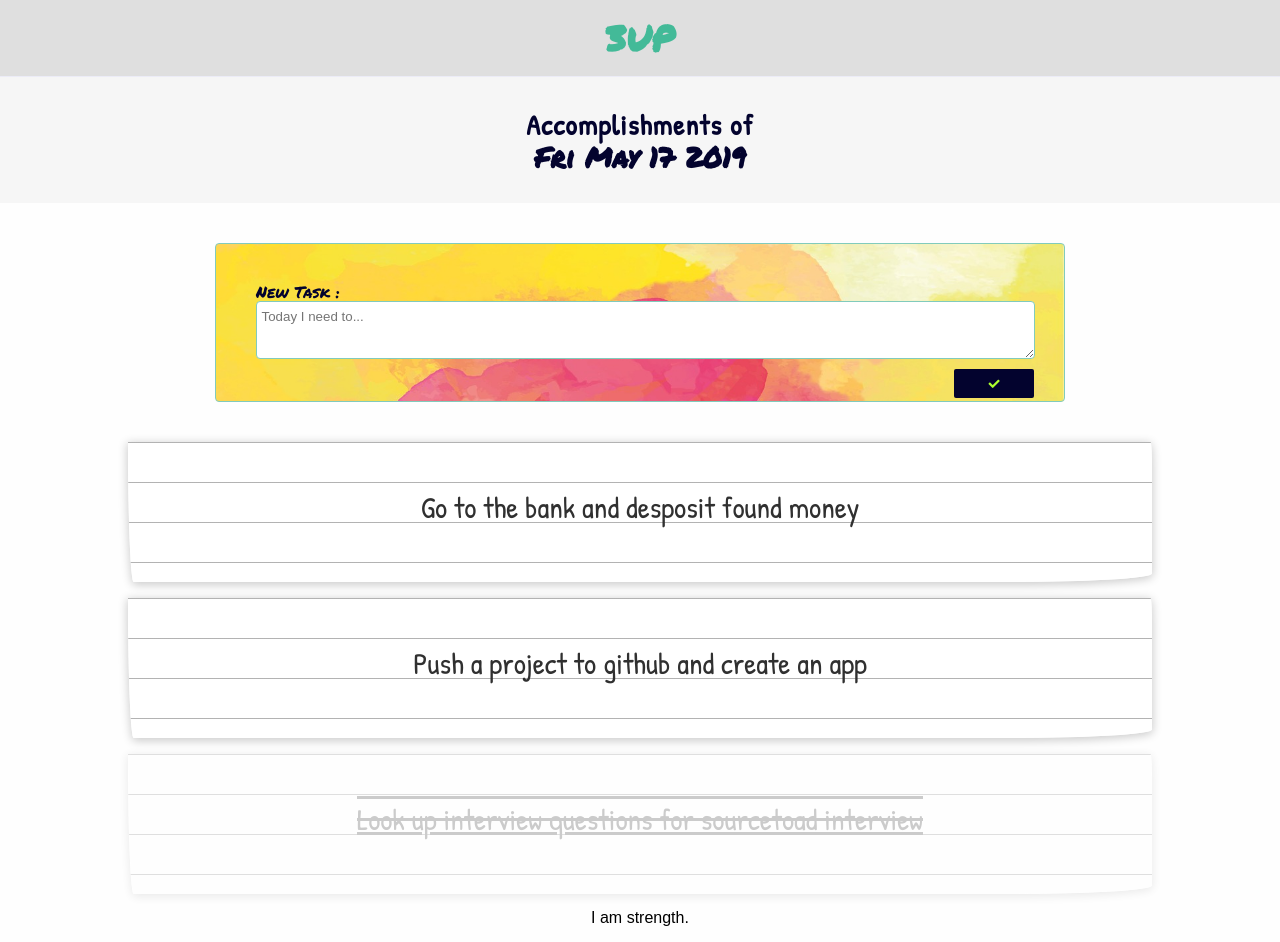
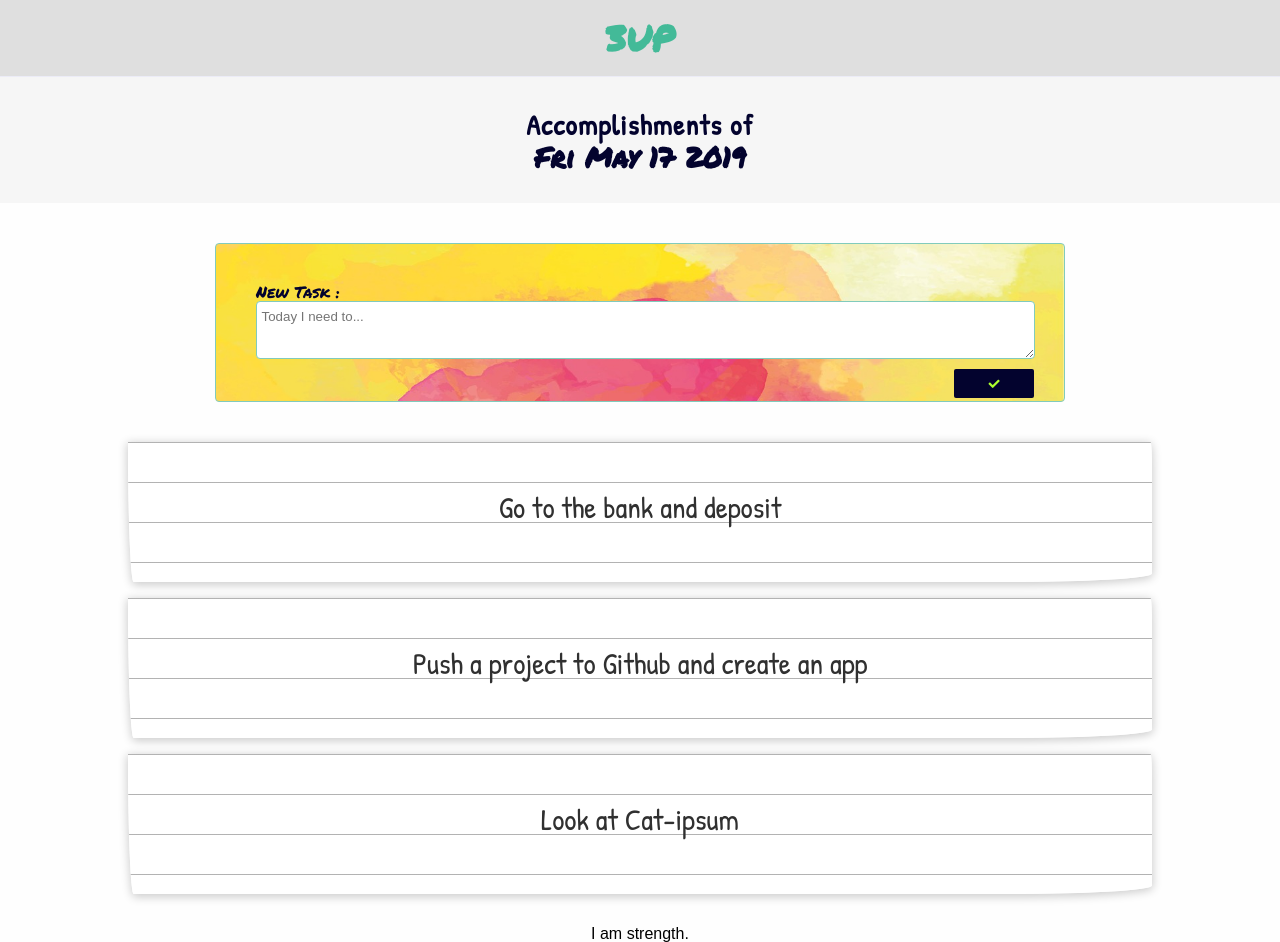
Before and after one commit to TatyCat/3-up, a React (Create React App) app: page / in a window 1280 px wide. Built offline with nearby package versions, Linux system fonts and the light colour scheme.

Commit message:
Render data through todoItems component

```diff
--- a/src/App.js
+++ b/src/App.js
@@ -5,8 +5,16 @@ import CreateTask from './components/CreateTask'
 
 class App extends Component {
   state = {
-    todaysDate: "",
+    "todaysDate": "",
+    "tasksOfTheDay": [
+      {
+        "one": "Go to the bank and deposit",
+        "two": "Push a project to Github and create an app",
+        "three": "Look at Cat-ipsum"
+      },
+    ]
   }
+
 
   componentDidMount() {
     let getTodaysDate = new Date()
@@ -14,7 +22,6 @@ class App extends Component {
   }
 
   render() {
-
     return (
       <>
         <header>
@@ -24,7 +31,7 @@ class App extends Component {
           </h2>
         </header>
         <CreateTask />
-        <ToDoItems />
+        <ToDoItems taskState={this.state.tasksOfTheDay[0]} />
         <Motivation />
       </>
     )
@@ -34,5 +41,7 @@ class App extends Component {
 export default App
 
 
-// [x] Create Todo card
-// [] Update/Delete modal
+        // [x] Create Todo card
+        // [] Troubleshoot unique key for task item
+        // [] Submit New task item
+        // [] Update/Delete modal
--- a/src/components/ToDoItems.js
+++ b/src/components/ToDoItems.js
@@ -1,23 +1,61 @@
 import React, { Component } from 'react';
 
 class toDoItems extends Component {
+  constructor(props) {
+    super(props)
+    const tasksList = this.props
+
+    this.updateState = this.updateState.bind(this)
+    this.state = {
+      allTasks: {}
+    }
+  }
+
+  updateState() {
+    this.setState({
+      allTasks: this.props.taskState
+    })
+
+
+  }
+
+  componentDidMount() {
+    this.updateState()
+  }
+
   render() {
     return (
       <>
-        <article className="page">
-          <p>Go to the bank and desposit found money</p>
-        </article>
-        <br />
-        <article className="page">
-          <p>Push a project to github and create an app</p>
-        </article>
-        <br />
-        <article className="page done">
-          <p>Look up interview questions for sourcetoad interview </p>
-        </article>
+        {Object.keys(this.state.allTasks).map((task, i) => {
+          return (
+            <>
+              <article className="page" key={`3up${i}`} >
+                <p > {this.state.allTasks[task]}</p>
+              </article>
+              <br />
+            </>
+          )
+        })
+        }
+
       </>
     );
   }
 }
 
 export default toDoItems;
+
+
+
+      //   <article className="page">
+      //     <p>{this.state.allTasks.one
+      //     }</p>
+      //   </article>
+      //   <br />
+      //   <article className="page">
+      //     <p>Push a project to github and create an app</p>
+      //   </article>
+      //   <br />
+      //   <article className="page done">
+      //     <p>Look up interview questions for sourcetoad interview </p>
+      //   </article>
--- a/src/index.css
+++ b/src/index.css
@@ -34,7 +34,7 @@ h1 {
 h2 {
   padding: .6rem;
   padding-bottom: 2rem;
-  font-family: 'Patrick hand';
+  font-family: 'Patrick hand', 'Trebuchet MS';
   letter-spacing: 0.1ch;
 }
 
```
